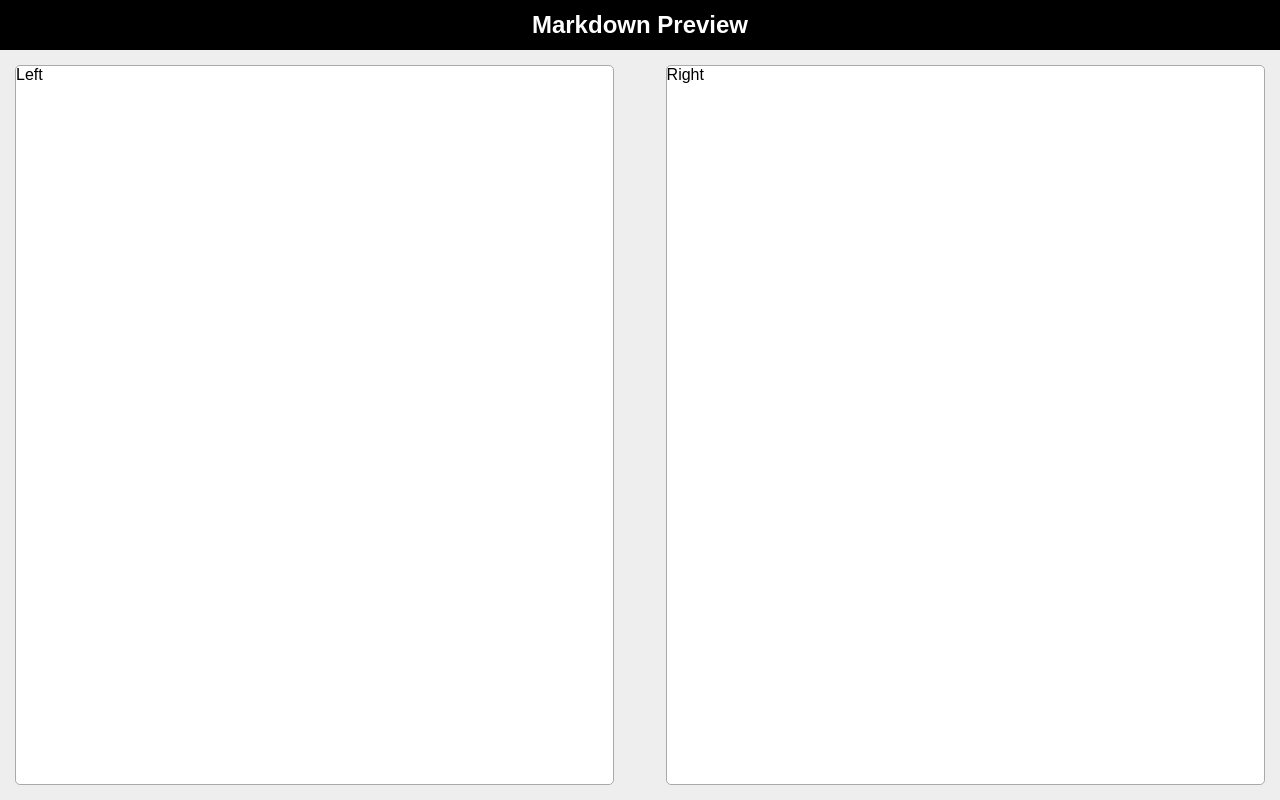
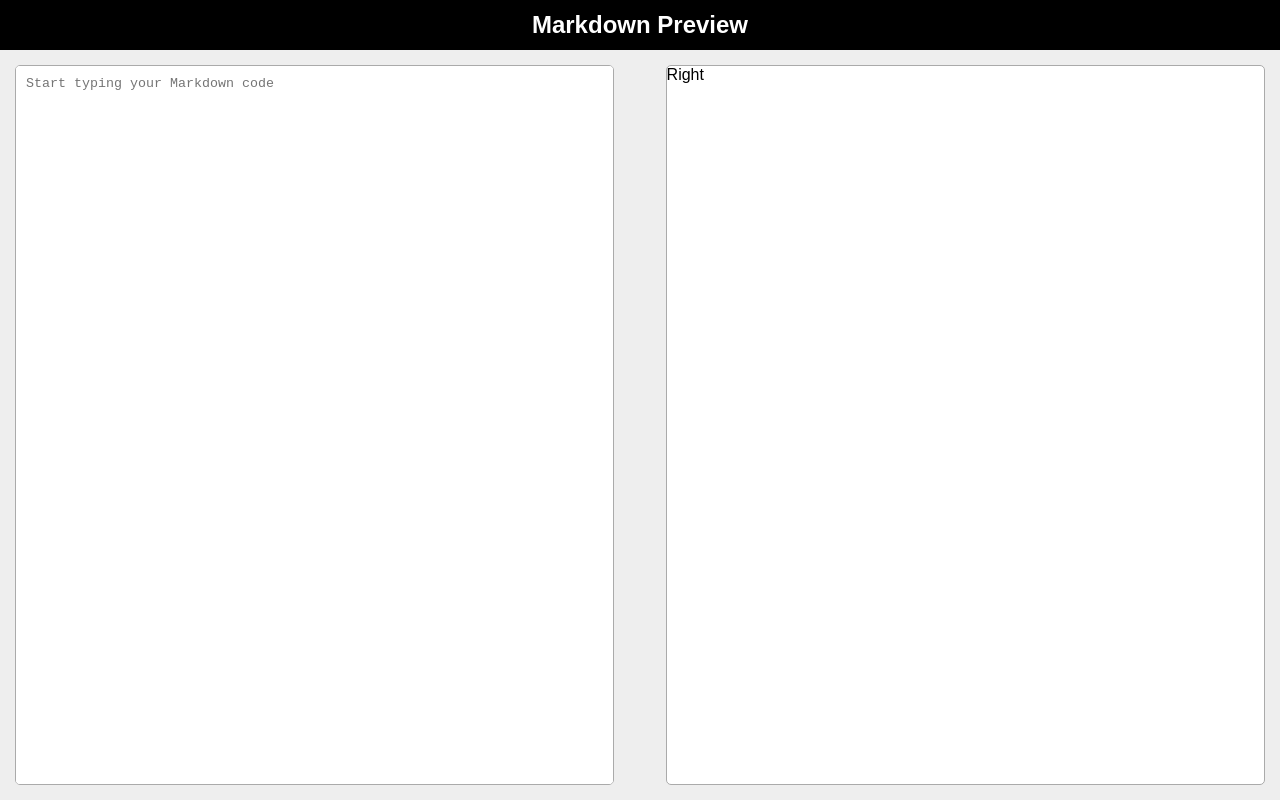
Before and after one commit to ramybenaroya/markdown-peview, a React (Create React App) app: page / in a window 1280 px wide. Built offline with nearby package versions, Linux system fonts and the light colour scheme.

Commit message:
feat(user-story-1)
Add `Editor` Component with textarea element

`App` consumes `Editor` and passes a dummy onChange callback and
`"editor"` id for the textarea element

```diff
--- a/src/components/App.js
+++ b/src/components/App.js
@@ -1,4 +1,5 @@
 import React from 'react';
+import Editor from './Editor';
 import './App.css';
 
 const App = () => (
@@ -7,14 +8,10 @@ const App = () => (
 			<h2>Markdown Preview</h2>
 		</div>
 		<div className="App-left">
-			<div className="box full-size">
-				Left
-			</div>
+			<Editor id="editor" onChange={() => {}} />
 		</div>
 		<div className="App-right">
-			<div className="box full-size">
-				Right
-			</div>
+			<div className="box full-size">Right</div>
 		</div>
 	</div>
 );
--- /dev/null
+++ b/src/components/Editor.css
@@ -0,0 +1,11 @@
+.Editor {
+	overflow: hidden;
+}
+
+.Editor-textarea {
+	resize: none;
+	box-sizing: border-box;
+	border: none;
+	padding: 10px;
+	font-family: monospace;
+}
--- /dev/null
+++ b/src/components/Editor.js
@@ -0,0 +1,23 @@
+import React, { useCallback } from 'react';
+import { func } from 'prop-types';
+import './Editor.css';
+
+const Editor = ({ onChange, id }) => {
+	const onTextareaChange = useCallback(({ target: { value } }) => onChange(value), [onChange]);
+	return (
+		<div className="Editor full-size box">
+			<textarea
+				id={id}
+				className="Editor-textarea full-size"
+				onChange={onTextareaChange}
+				placeholder="Start typing your Markdown code"
+			/>
+		</div>
+	);
+};
+
+Editor.propTypes = {
+	onChange: func.isRequired
+};
+
+export default Editor;
```
